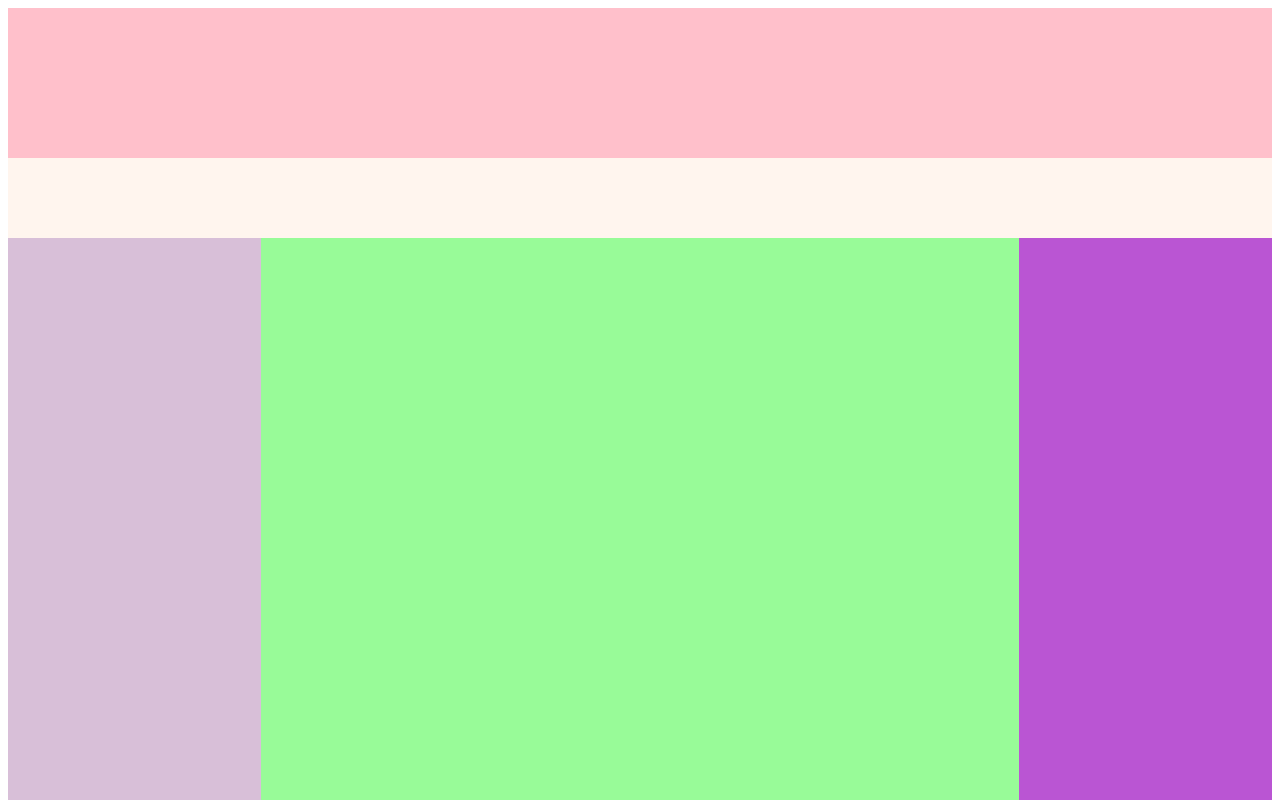
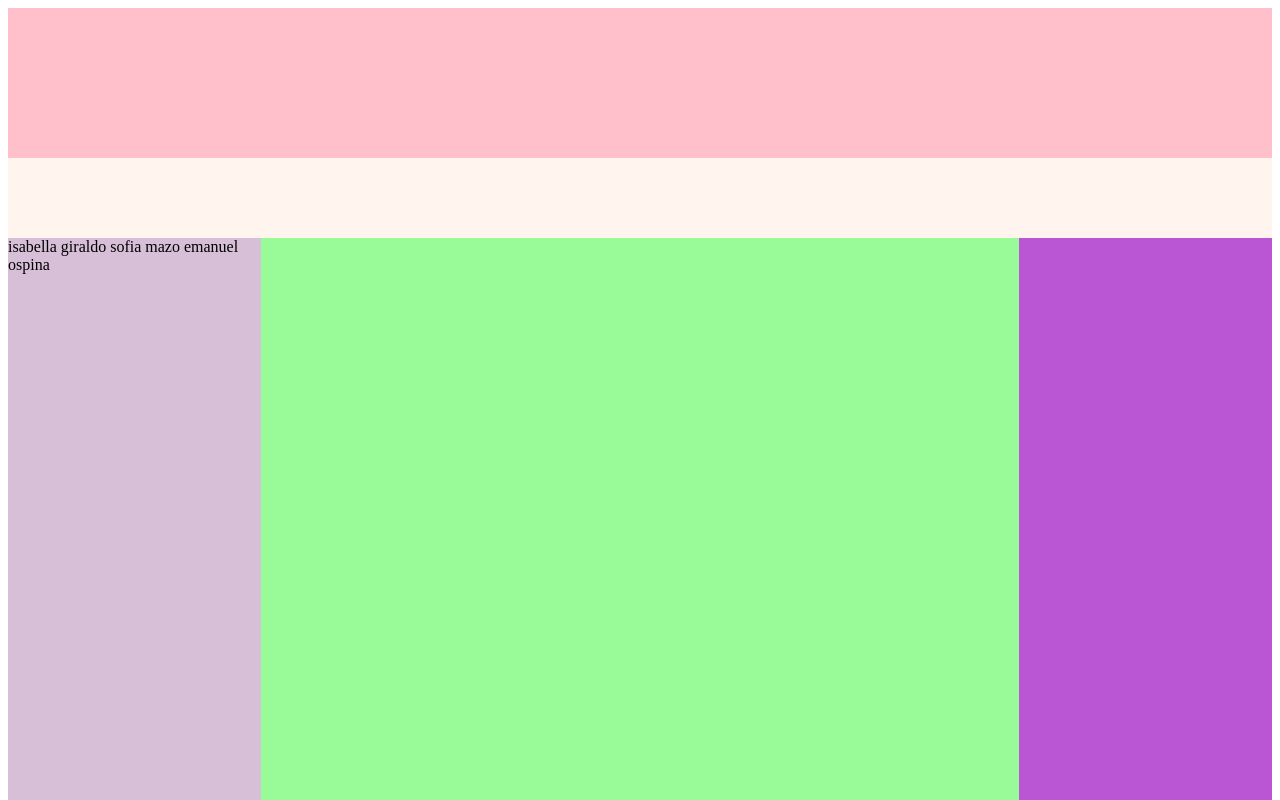
Before and after one commit to isabellagiraldo2007/paginaintegrada807, a plain HTML site: page index.html in a window 1280 px wide. Shown: the top 800 px of the page. Drawn offline with Linux system fonts and the light colour scheme.

Commit message:
actualizacion dos

```diff
--- a/index.html
+++ b/index.html
@@ -15,7 +15,11 @@
 <div class="contenedor2">
 
 
-<div  class="izquierda"></div>
+<div  class="izquierda">
+    isabella giraldo
+    sofia mazo
+    emanuel ospina
+</div>
 <div  class="centro"></div>
 <div  class="derecha"></div>
 
```
